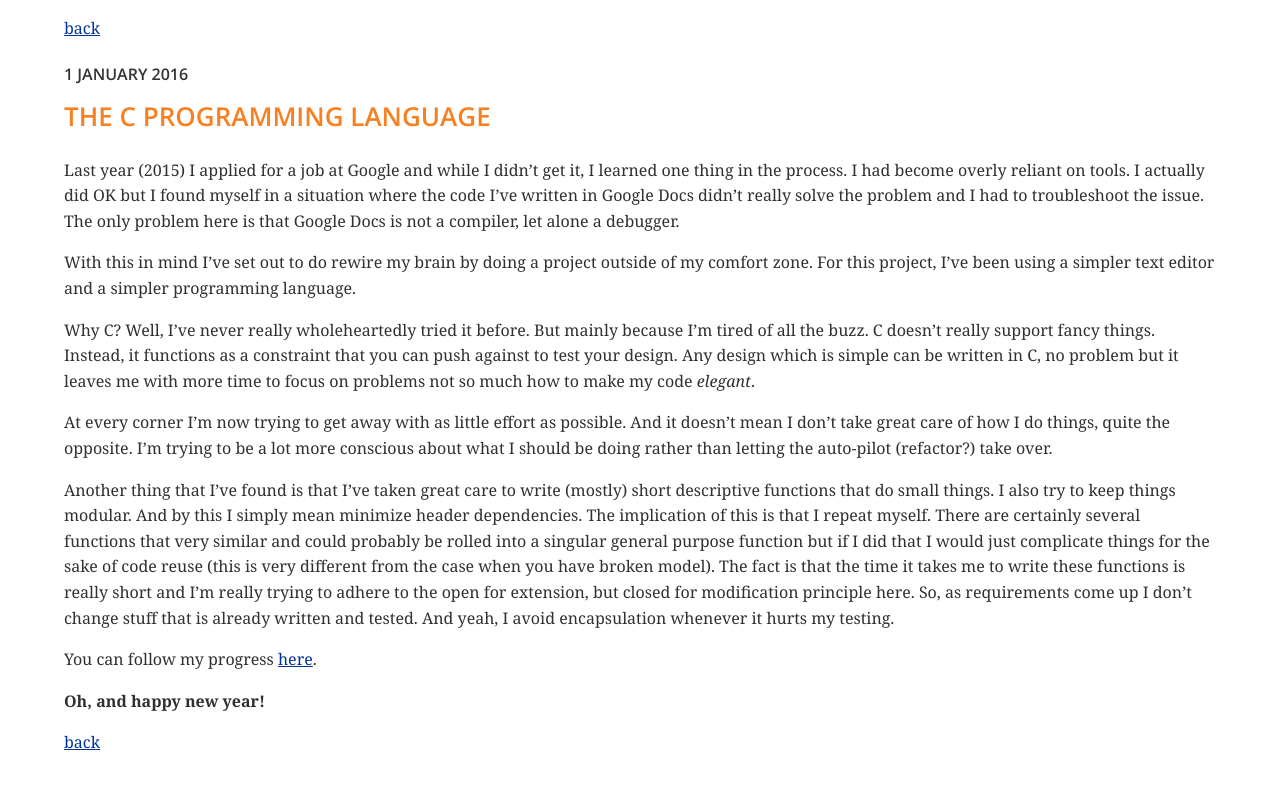
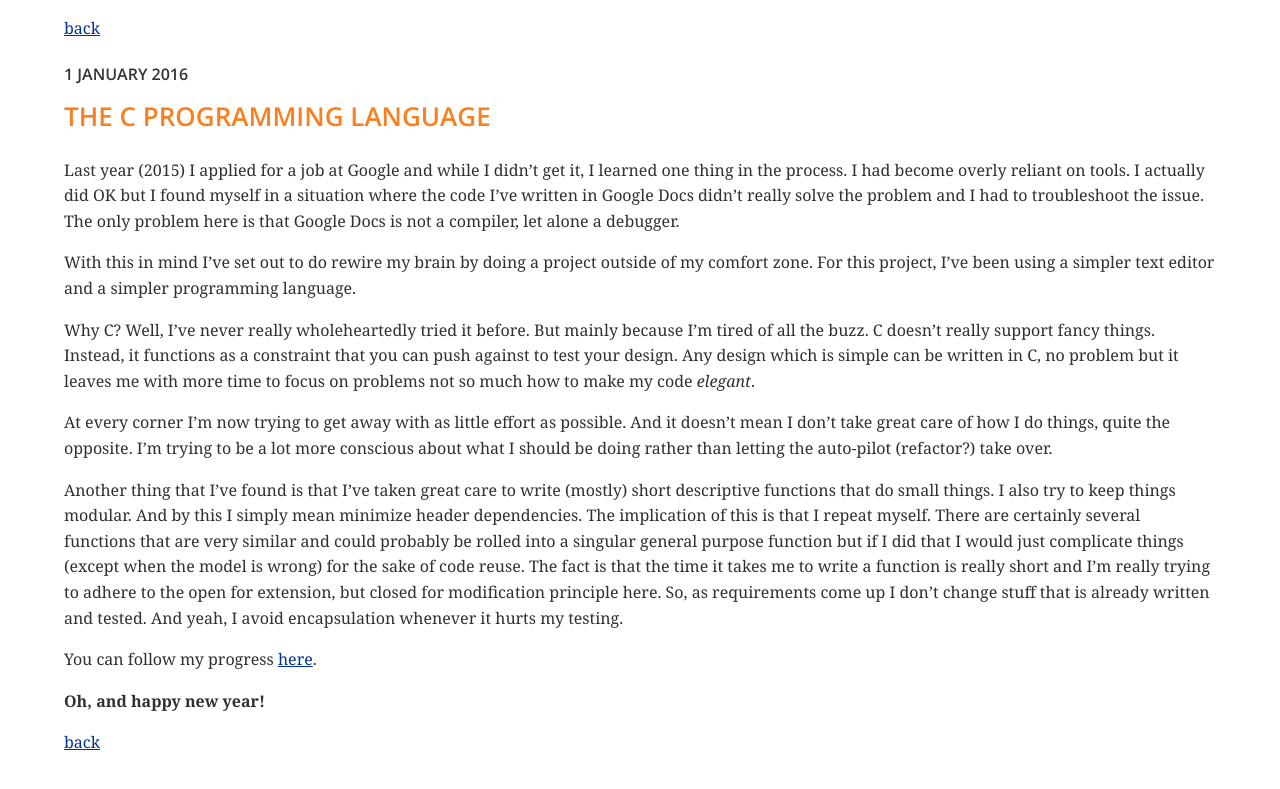
Before and after one commit to leidegre/leidegre.github.com, a Jekyll site: the page built from _posts/2016-01-01-the-c-programming-lang.md, in a window 1280 px wide. Shown: the top 789 px of the page. Built offline with Jekyll 4.4.1, drawn with Linux system fonts in a browser that asks for light colours; nearby versions of some CDN libraries.

Commit message:
Update 2016-01-01-the-c-programming-lang.md

```diff
--- a/_posts/2016-01-01-the-c-programming-lang.md
+++ b/_posts/2016-01-01-the-c-programming-lang.md
@@ -11,7 +11,7 @@ Why C? Well, I've never really wholeheartedly tried it before. But mainly becaus
 
 At every corner I'm now trying to get away with as little effort as possible. And it doesn't mean I don't take great care of how I do things, quite the opposite. I'm trying to be a lot more conscious about what I should be doing rather than letting the auto-pilot (refactor?) take over.
 
-Another thing that I've found is that I've taken great care to write (mostly) short descriptive functions that do small things. I also try to keep things modular. And by this I simply mean minimize header dependencies. The implication of this is that I repeat myself. There are certainly several functions that very similar and could probably be rolled into a singular general purpose function but if I did that I would just complicate things for the sake of code reuse (this is very different from the case when you have broken model). The fact is that the time it takes me to write these functions is really short and I'm really trying to adhere to the open for extension, but closed for modification principle here. So, as requirements come up I don't change stuff that is already written and tested. And yeah, I avoid encapsulation whenever it hurts my testing.
+Another thing that I've found is that I've taken great care to write (mostly) short descriptive functions that do small things. I also try to keep things modular. And by this I simply mean minimize header dependencies. The implication of this is that I repeat myself. There are certainly several functions that are very similar and could probably be rolled into a singular general purpose function but if I did that I would just complicate things (except when the model is wrong) for the sake of code reuse. The fact is that the time it takes me to write a function is really short and I'm really trying to adhere to the open for extension, but closed for modification principle here. So, as requirements come up I don't change stuff that is already written and tested. And yeah, I avoid encapsulation whenever it hurts my testing.
 
 You can follow my progress [here](https://github.com/leidegre/parc/tree/particle).
 
```
